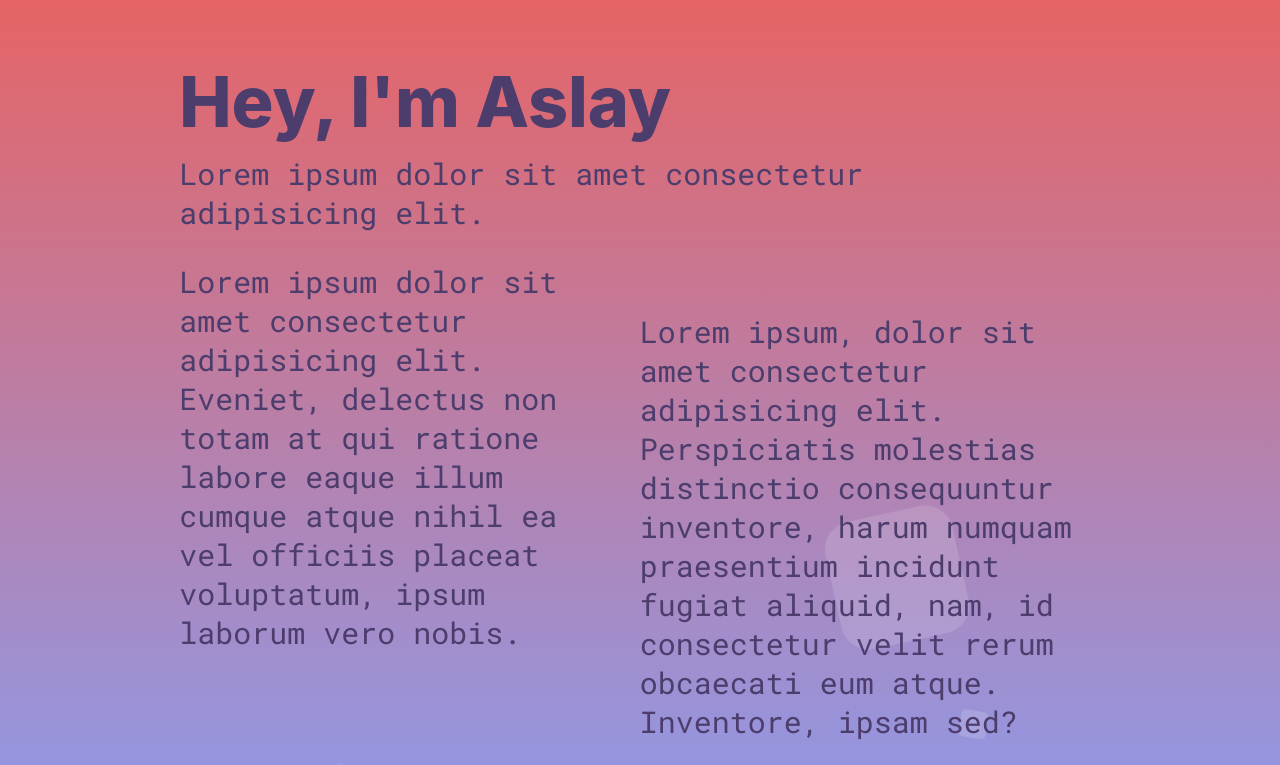
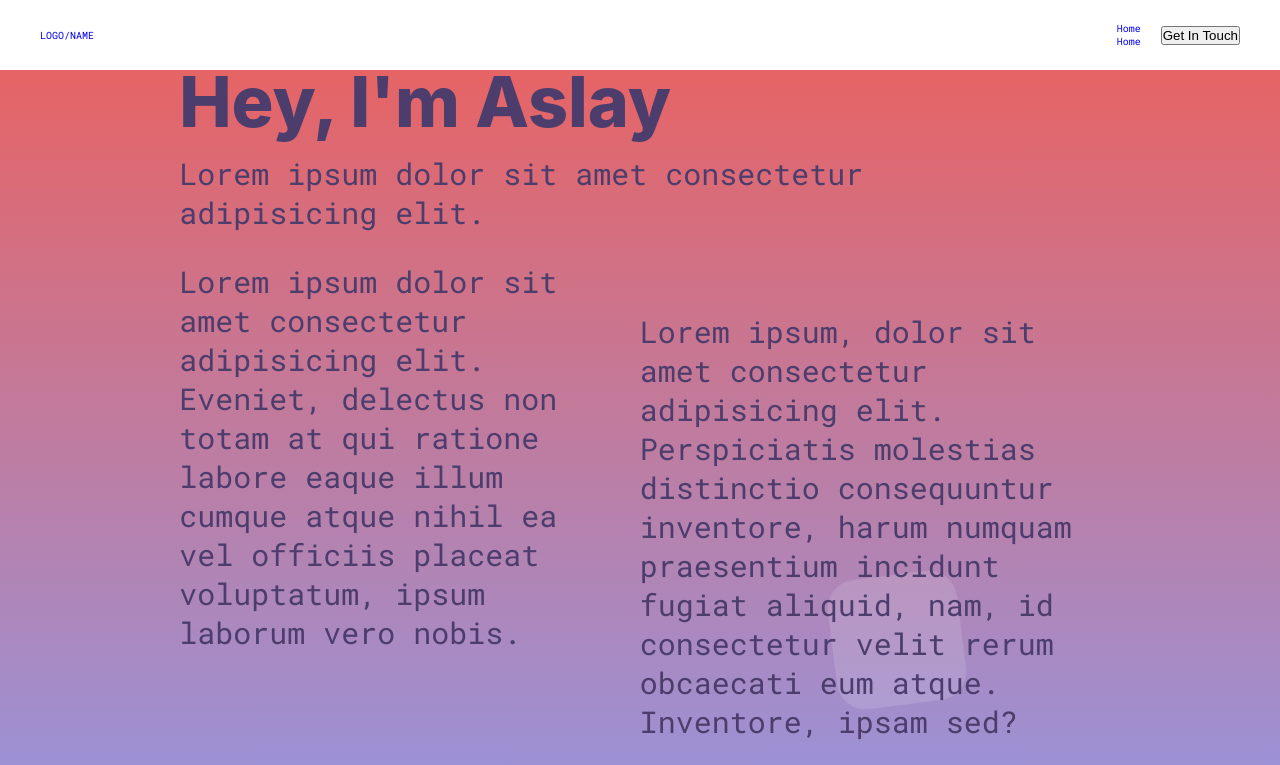
Before and after one commit to aslayclevisson/MyPortfolio, a React (Create React App) app: page / in a window 1280 px wide. Shown: the top 765 px of the page. Built offline with nearby package versions, Linux system fonts and the light colour scheme.

Commit message:
Feature(Main):Navbar started

```diff
--- a/src/App.js
+++ b/src/App.js
@@ -1,8 +1,9 @@
-import { AboutMe, Footer } from "./components/index.jsx";
+import { AboutMe, Footer, NavBar } from "./components/index.jsx";
 
 function App() {
   return (
     <>
+      <NavBar />
       <AboutMe />
       <Footer />
     </>
--- /dev/null
+++ b/src/components/NavMain/NavBar.jsx
@@ -0,0 +1,32 @@
+import { useState, useEffect } from "react";
+import styles from "./navBar.css";
+
+function NavBar() {
+  const [NavBar, setNavBar] = useState([]);
+
+  return (
+    <nav className="navbar">
+      <div className="navbar-container">
+        <div className="navbar-header">
+          <a href="#" className="navbar-name">
+            LOGO/NAME
+          </a>
+        </div>
+        <div className="Menu">
+          <ul className="navigation-page">
+            <li>
+              <a href="#">Home</a>
+            </li>
+            <li>
+              <a href="#">Home</a>
+            </li>
+          </ul>
+
+          <button>Get In Touch</button>
+        </div>
+      </div>
+    </nav>
+  );
+}
+
+export default NavBar;
--- /dev/null
+++ b/src/components/NavMain/index.jsx
@@ -0,0 +1 @@
+export { default } from "./NavBar";
--- /dev/null
+++ b/src/components/NavMain/navBar.css
@@ -0,0 +1,15 @@
+.navbar-container {
+    display: flex;
+    flex-direction: row;
+    justify-content: space-between;
+    align-items: center;
+    height: 70px;
+    padding: 0 40px;
+}
+
+.Menu {
+    display: flex;
+    align-items: center;
+    gap: 20px;
+    height: 100%;
+}
--- a/src/components/index.jsx
+++ b/src/components/index.jsx
@@ -1,5 +1,6 @@
 /* eslint-disable*/
 import AboutMe from "./AboutMe";
 import Footer from "./Footer";
+import NavBar from "./NavMain";
 
-export { AboutMe, Footer};
+export { AboutMe, Footer, NavBar };
```
